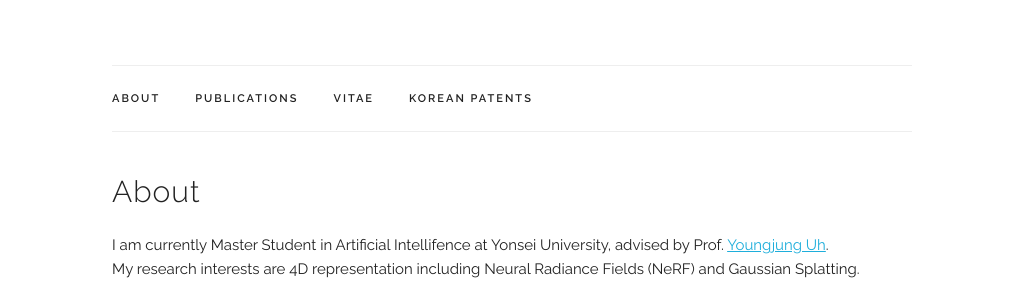
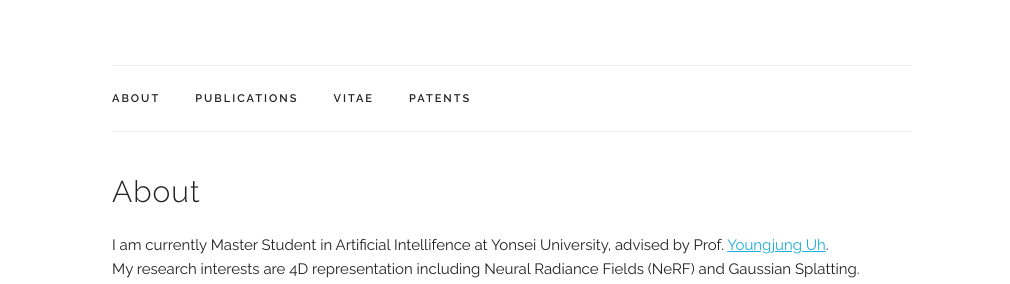
Before and after one commit to seoha-kim/seoha-kim.github.io, a Jekyll site: the page built from index.html, in a window 1280 px wide. Shown: the part 228-512 px from the top of the page, without its empty margins (128-1138 px from the left). Built offline with Jekyll 4.4.1, drawn with Linux system fonts in a browser that asks for light colours; some web fonts are replaced.

```diff
--- a/_layouts/default.html
+++ b/_layouts/default.html
@@ -107,7 +107,7 @@
           <li class="navbar-item"><a class="navbar-link" href={{ "/index.html#publications" | prepend: site.baseurl }}>Publications</a></li>
           <!--<li class="navbar-item"><a class="navbar-link" href={{ "/index.html#projects" | prepend: site.baseurl }}>Projects</a></li>-->
           <li class="navbar-item"><a class="navbar-link" href={{ "/index.html#resume" | prepend: site.baseurl }}>Vitae</a></li>
-          <li class="navbar-item"><a class="navbar-link" href={{ "/index.html#patents" | prepend: site.baseurl }}>Korean Patents</a></li>
+          <li class="navbar-item"><a class="navbar-link" href={{ "/index.html#patents" | prepend: site.baseurl }}>Patents</a></li>
         </ul>
       </div>
     </nav>
```
